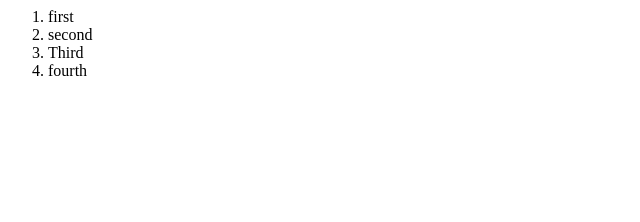
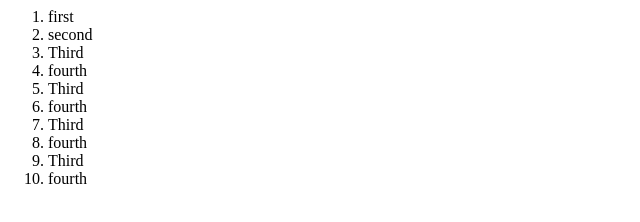
Before and after one commit to mamukajo/Example, a plain HTML site: page index.html in a window 1280 px wide. Shown: the whole page, without its empty margins (0-640 px from the left). Drawn offline with Linux system fonts and the light colour scheme.

Commit message:
FirstFeatures

```diff
--- a/index.html
+++ b/index.html
@@ -7,7 +7,12 @@
 <li>second</li>
 <li>Third</li>
 <li>fourth</li>
-
+<li>Third</li>
+<li>fourth</li>
+<li>Third</li>
+<li>fourth</li>
+<li>Third</li>
+<li>fourth</li>
 </ol>
 
 </body>
```
